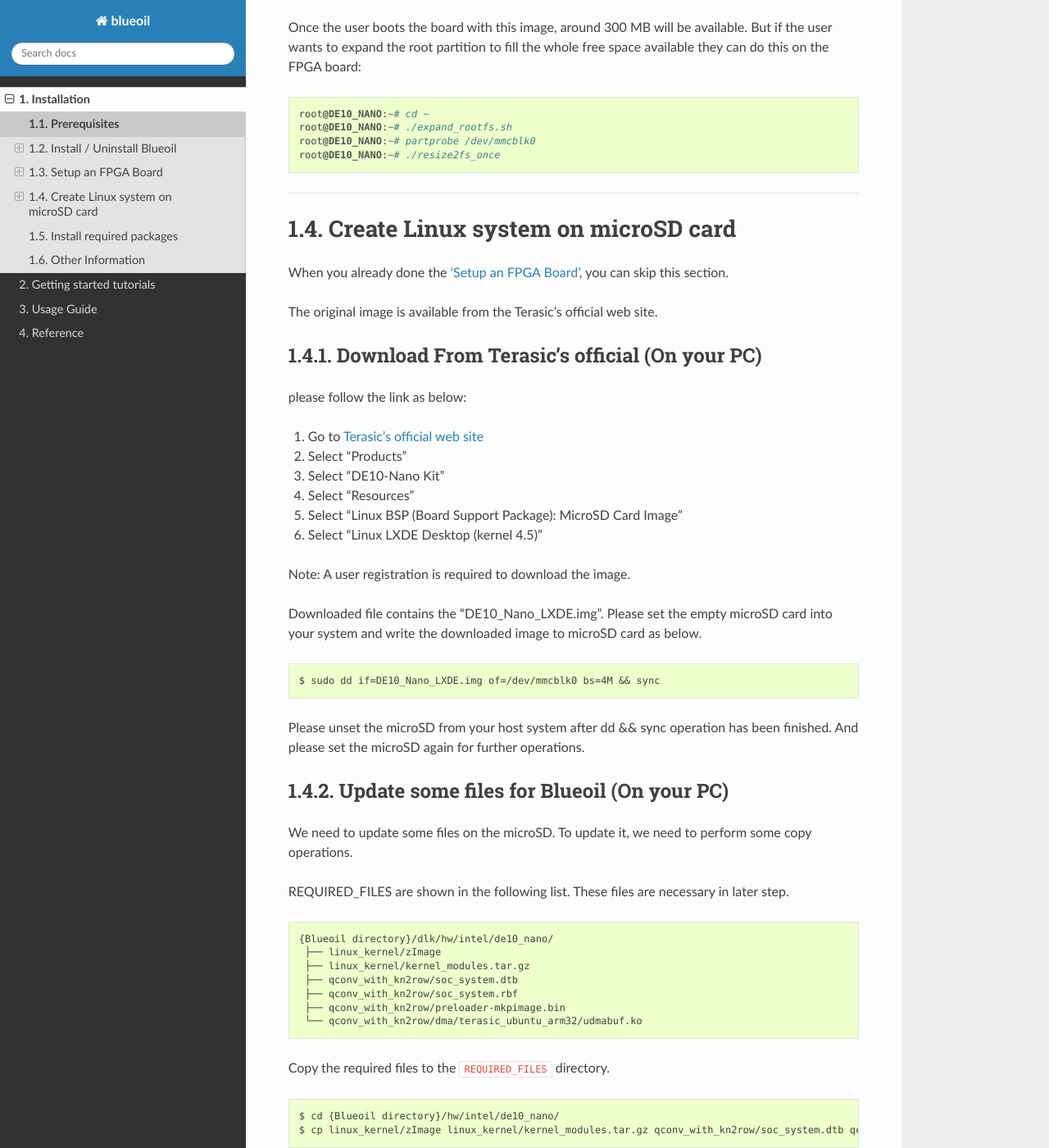
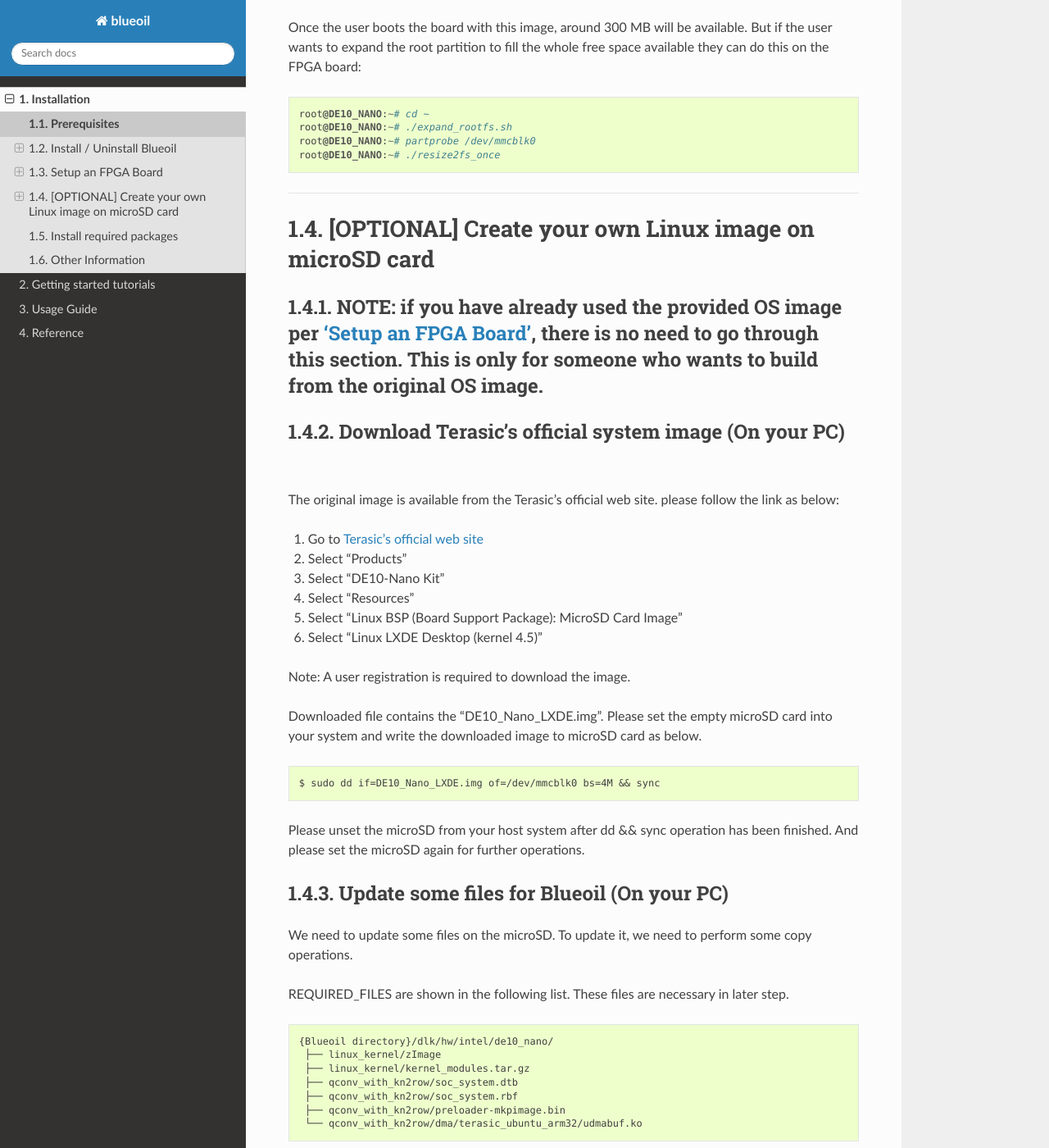
Before and after one commit to blue-oil/blueoil, a Sphinx documentation site: the page built from docs/install/install.md, in a window 1280 px wide and 1400 px high, scrolled down 2958 px. Shown: the whole window at 82% size. Built offline with Sphinx 7.4.7 and the Read the Docs theme 2.0.0, drawn with Linux system fonts in a browser that asks for light colours; formulas are drawn with MathJax 3; pages that are not in the unit, such as notebooks, are missing from menus.

Commit message:
Update install.md, make it more clear for OS Image
There are at least 3 people that get confused about whether building own System image from Terasic website is necessary. This will make it clear that it is an optional step after the  `setting up FPGA board` section.

```diff
--- a/docs/install/install.md
+++ b/docs/install/install.md
@@ -117,14 +117,12 @@
 
 ---
 
-## Create Linux system on microSD card
+## [OPTIONAL] Create your own Linux image on microSD card
 
-When you already done the ['Setup an FPGA Board'](#setup-an-fpga-board), you can skip this section.
+### **NOTE:** if you have already used the provided OS image per ['Setup an FPGA Board'](#setup-an-fpga-board), there is no need to go through this section. This is only for someone who wants to build from the original OS image.
 
-The original image is available from the Terasic's official web site.
-
-### Download From Terasic's official (On your PC)
-please follow the link as below:
+### Download Terasic's official system image (On your PC)
+The original image is available from the Terasic's official web site. please follow the link as below:
 
 1. Go to [Terasic's official web site](https://www.terasic.com.tw/en/)
 2. Select "Products"
```
